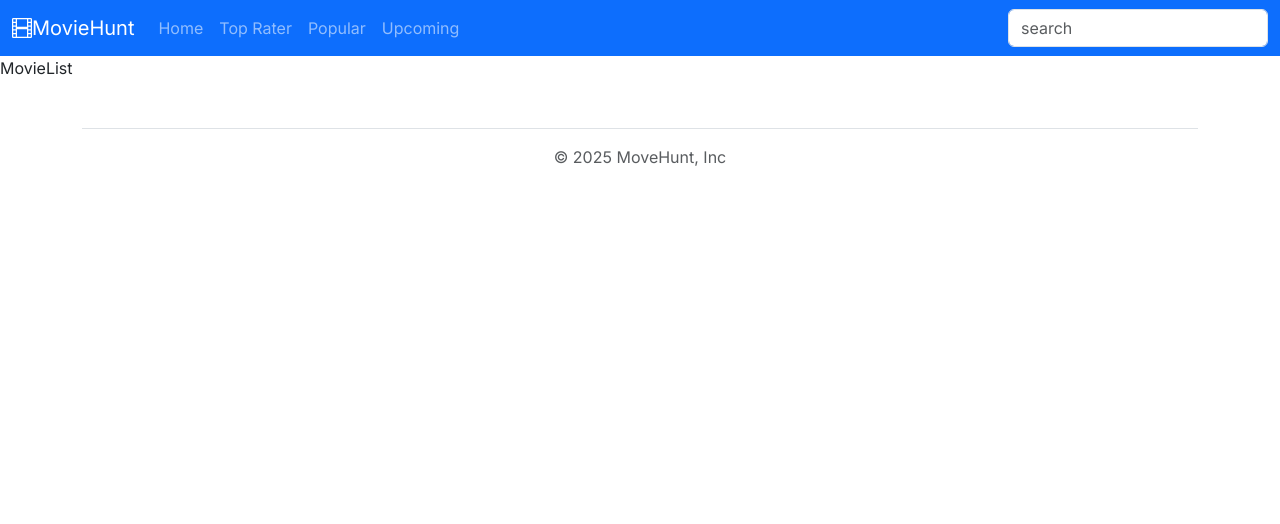
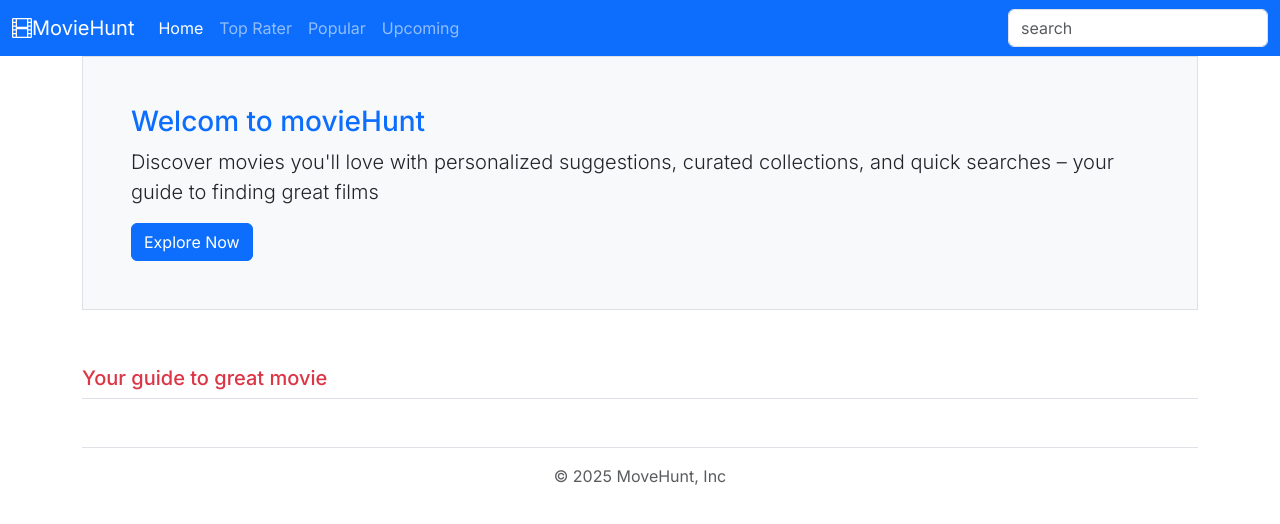
Before and after one commit to Syannithusan/tamil-react-movie, a React (Vite) app in the folder movieApp/: page / in a window 1280 px wide. Shown: the top 524 px of the page. Built offline with nearby package versions, Linux system fonts and the light colour scheme.

Commit message:
before card

```diff
--- a/movieApp/eslint.config.js
+++ b/movieApp/eslint.config.js
@@ -24,6 +24,7 @@ export default defineConfig([
     },
     rules: {
       'no-unused-vars': ['error', { varsIgnorePattern: '^[A-Z_]' }],
+      "react/prop-type":"off",
     },
   },
 ])
--- a/movieApp/src/Routes/AllRoutes.jsx
+++ b/movieApp/src/Routes/AllRoutes.jsx
@@ -4,8 +4,10 @@ const AllRoutes = () => {
   return (
     <>
       <Routes>
-        <Route path="/" element={<MovieList title="your guide to greate movie"/> } />
-        <Route path="/" element={<MovieList title="your guide to greate movie"/> } />
+        <Route path="/" element={<MovieList title={"Your guide to great movie"}/> } />
+        <Route path="movies/populare" element={<MovieList title="populare movie"/> }  />
+        <Route path="movies/top" element={<MovieList title="top movie"/> } />
+        <Route path="movies/upcoming" element={<MovieList title="upcoming movie"/> } />
       </Routes>
     </>
   )
--- a/movieApp/src/components/Header.jsx
+++ b/movieApp/src/components/Header.jsx
@@ -1,12 +1,13 @@
+import {Link, NavLink, useNavigate} from "react-router-dom"
+export const Header = () => {
 
-export const Header = () => {
   return (
     <nav className="navbar navbar-expand-md flex-top bg-primary navbar-dark">
       <div className="container-fluid">
 
-        <a href="#" className="navbar-brand">
-          <i className="bi bi-film">
-            </i>MovieHunt</a>
+        <NavLink to="/" className="navbar-brand">
+          <i  className="bi bi-film">
+            </i>MovieHunt</NavLink>
 
           <button className="navbar-toggler" type="button" data-bs-toggle="collapse" data-bs-target="#menu">
             <span className="navbar-toggler-icon"></span>
@@ -15,20 +16,21 @@ export const Header = () => {
         <div className="collapse navbar-collapse" id="menu">
           <ul className="navbar-nav me-auto mb-2 mb-md-0 ">
 
+
             <li className="nav-item">
-              <a className="nav-link" href="#">Home</a>
+              <NavLink className="nav-link" to="/">Home</NavLink>
             </li>
 
             <li className="nav-item">
-              <a className="nav-link" href="#">Top Rater</a>
+              <NavLink className="nav-link" to="movies/top">Top Rater</NavLink>
             </li>
 
             <li className="nav-item">
-              <a className="nav-link" href="#">Popular</a>
+              <NavLink className="nav-link" to="movies/populare">Popular</NavLink>
               </li>
 
             <li className="nav-item">
-              <a className="nav-link" href="#">Upcoming</a>
+              <NavLink className="nav-link" to="movies/upcoming">Upcoming</NavLink>
               </li>
           </ul>
           <form action="">
--- a/movieApp/src/pages/MovieList.jsx
+++ b/movieApp/src/pages/MovieList.jsx
@@ -1,7 +1,29 @@
-import React from 'react'
+import { useEffect } from 'react'
+import { useNavigate } from 'react-router-dom';
 
-export const MovieList = () => {
+export const MovieList = ({ title }) => {
+  useEffect(() => {
+    document.title = title;
+  });
+  const navigator = useNavigate();
   return (
-    <div>MovieList</div>
+    <div>
+      <main className='container'>
+        {title == "Your guide to great movie" ? (
+          <div className='bg-body-tertiary  p-5 border mb-5'>
+            <h3 className='text-primary'>Welcom to movieHunt</h3>
+            <p className='lead'>
+              Discover movies you'll love with personalized suggestions, curated collections, and quick searches – your guide to finding great films
+            </p>
+            <button onClick={()=>{navigator("/movies/upcoming")}} className='btn btn-primary'>Explore Now</button>
+
+          </div>
+        ) : (
+          null
+        )}
+
+        <h5 className='text-danger py-2  border-bottom'>{title}</h5>
+      </main>
+    </div>
   )
 }
```
